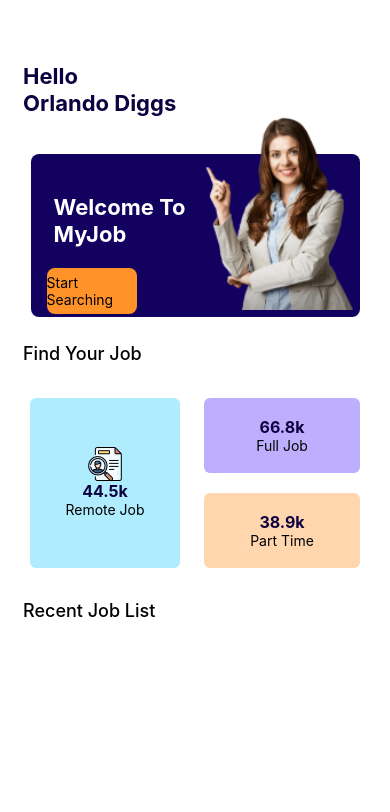
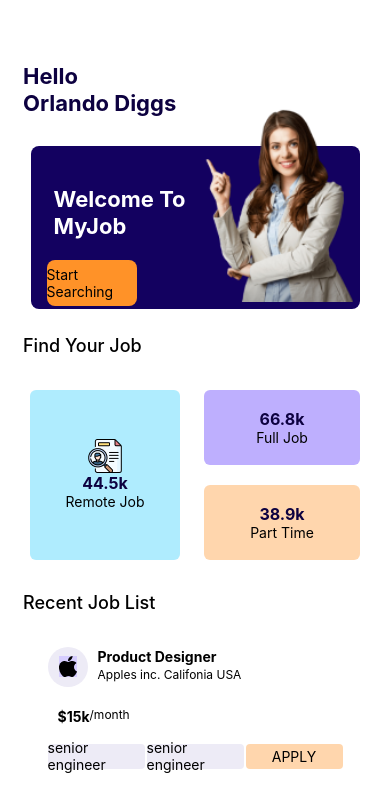
Before and after one commit to Marvidik/JobApp, a React Native app: screen / in a window 390 px wide. Shown: the top 812 px of the page. Built offline with nearby package versions, Linux system fonts and the light colour scheme.

Commit message:
commit next

```diff
--- /dev/null
+++ b/components/LogoComp.js
@@ -0,0 +1,23 @@
+import { View, Text ,StyleSheet,Image} from 'react-native'
+import React from 'react'
+
+export default function LogoComp({source}) {
+  return (
+    <View style={styles.logo}>
+      <Image source={source}/>
+    </View>
+  )
+}
+
+const styles = StyleSheet.create({
+    logo:{
+        height:40,
+        width:40,
+        borderRadius:40,
+        backgroundColor:"#EDEBF6",
+        alignItems:"center",
+        justifyContent:"center"
+
+    }
+
+})
--- a/components/MainCardComp.js
+++ b/components/MainCardComp.js
@@ -1,10 +1,70 @@
-import { View, Text } from 'react-native'
+import { View, Text ,StyleSheet} from 'react-native'
 import React from 'react'
+import LogoComp from './LogoComp'
+import WriteComp from './WriteComp'
 
 export default function MainCardComp() {
   return (
-    <View>
-      <Text>MainCardComp</Text>
+    <View style={styles.card}>
+        <View style={styles.box1}>
+            <LogoComp source={require("../assets/Vector.png")}/>
+            <View style={styles.b1}>
+            <Text style={styles.text1}>Product Designer</Text>
+            <Text style={styles.text2}>Apples inc. Califonia USA</Text>
+            </View>
+        </View>
+        <View style={styles.b2}>
+            <Text style={styles.text1}>$15k</Text>
+            <Text style={styles.text2}>/month</Text>
+        </View>
+        <View style={styles.b3}>
+           <WriteComp text={"senior engineer"}/>
+           <WriteComp text={"senior engineer"}/>
+           <WriteComp text={"APPLY"} col={"#FFD6AD"}/>
+        </View>
+
     </View>
   )
 }
+
+
+const styles = StyleSheet.create({
+    box1:{
+        flexDirection:"row"
+    },
+    card:{
+        padding:20,
+        backgroundColor:"#FFFFFF",
+        elevation:2,
+        width:335,
+        height:149,
+        alignSelf:"center",
+        borderRadius:20,
+
+    },
+    text1:{
+        fontSize:14,
+        fontWeight:"700",
+        lineHeight:20
+
+    },
+    text2:{
+        fontSize:12,
+        fontWeight:"400",
+
+    },
+    b1:{
+        paddingLeft:10,
+    },
+    b2:{
+        paddingLeft:10,
+        flexDirection:"row",
+        paddingTop:20
+    },
+    b3:{
+        flexDirection:"row",
+        justifyContent:"space-between",
+        marginBottom:30,
+        paddingTop:17
+    },
+})
--- /dev/null
+++ b/components/WriteComp.js
@@ -0,0 +1,21 @@
+import { View, Text,StyleSheet } from 'react-native'
+import React from 'react'
+
+export default function WriteComp({text,col}) {
+  return (
+    <View style={[styles.write,{backgroundColor:col}]}>
+      <Text>{text}</Text>
+    </View>
+  )
+}
+
+const styles = StyleSheet.create({
+    write:{
+        height:25,
+        width:97,
+        borderRadius:4,
+        backgroundColor:"#EDEBF6",
+        alignItems:"center",
+        justifyContent:"center"
+    }
+})
--- a/screens/HomeScreen.js
+++ b/screens/HomeScreen.js
@@ -2,6 +2,7 @@
 import React from 'react'
 import ButtonComp from '../components/ButtonComp'
 import CardComp from '../components/CardComp'
+import MainCardComp from '../components/MainCardComp'
 
 export default function HomeScreen() {
   return (
@@ -28,6 +29,7 @@
           </View>
       </View>
       <Text style={styles.t4}>Recent Job List</Text>
+      <MainCardComp/>
     </View>
   )
 }
@@ -52,7 +54,7 @@
     height:163,
     backgroundColor:"#130160",
     alignSelf:"center",
-    marginTop:38,
+    marginTop:30,
     borderRadius:8
   },
   box3:{
@@ -120,6 +122,7 @@
     lineHeight:26.65,
     fontWeight:'500',
     paddingLeft:23,
+    paddingBottom:10
 
   },
   image: {
```
Also changed, not shown: screens/DetailScreen.js (added, +16 -0 lines), assets/Vector.png (added).
